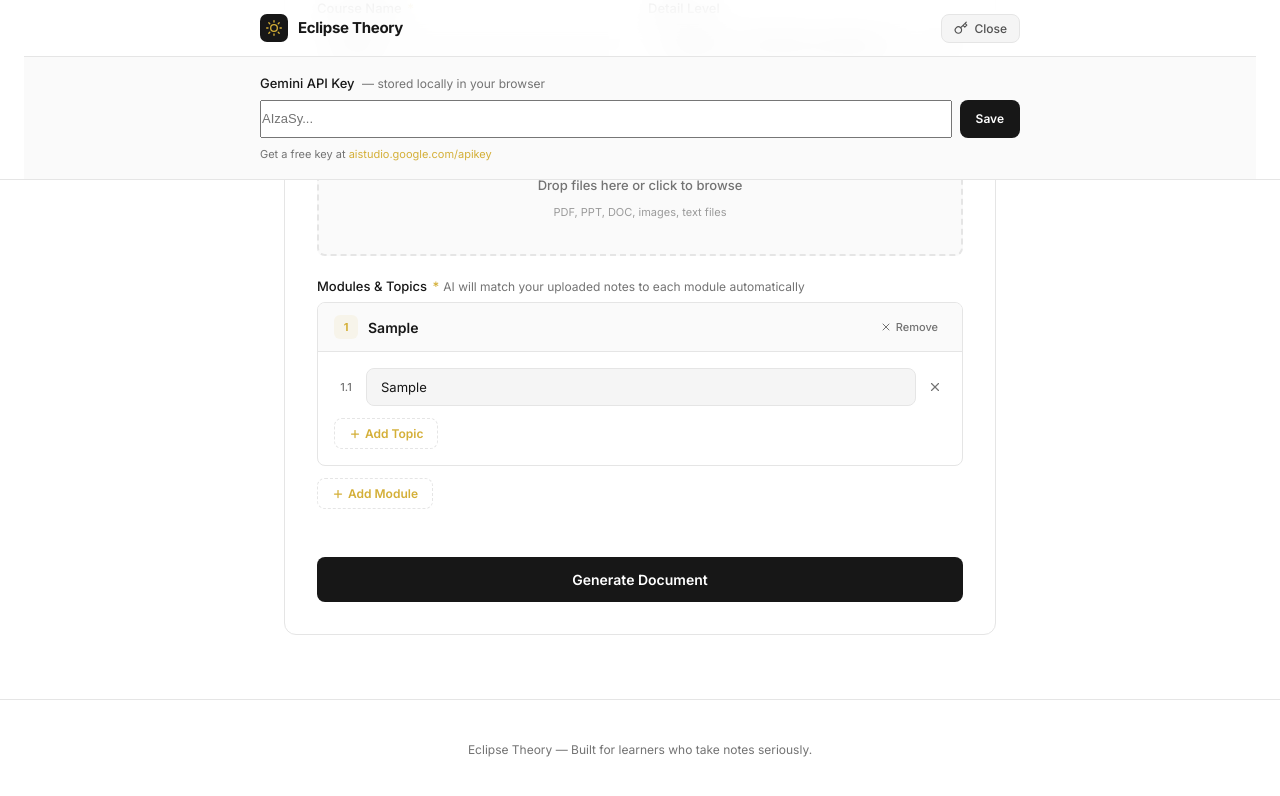
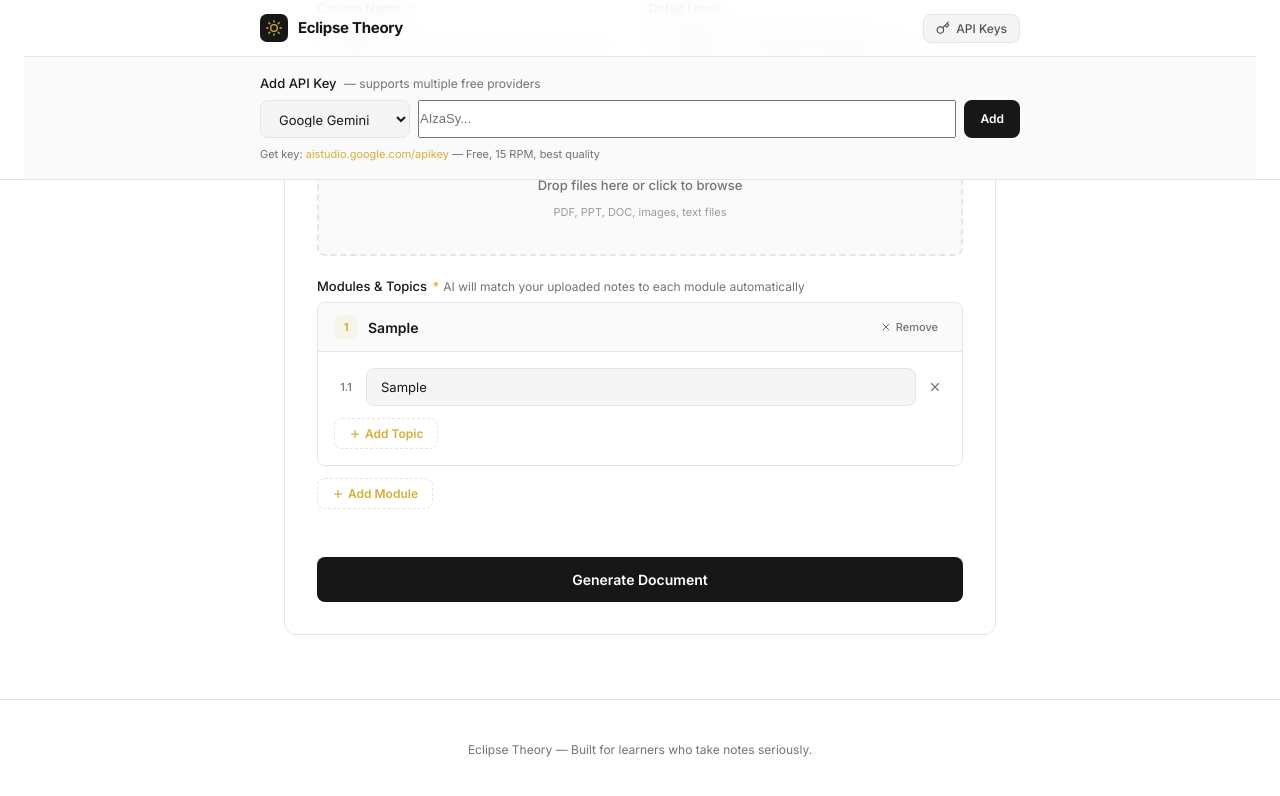
Before and after one commit to sameerreddy789/Eclipse_Theory, a Next.js app: page / in a window 1280 px wide. Both pictures are taken after typing "Sample", "Sample", "Sample" into the empty fields and a click on the button "Generate Document". Shown: the part 653-1449 px from the top of the page. Built offline with nearby package versions, Linux system fonts and the light colour scheme.

Commit message:
feat: multi-provider API key UI - dropdown to select Gemini/Groq/OpenRouter, key rotation per call, saved keys shown as chips

```diff
--- a/app/page.js
+++ b/app/page.js
@@ -2,7 +2,7 @@
 
 import { useState, useRef, useCallback, useEffect } from "react";
 import "./globals.css";
-import { callGemini, buildTopicPrompt, buildModulePrompt, buildGlossaryPrompt, buildRoutePrompt } from "./lib/gemini";
+import { callGemini, buildTopicPrompt, buildModulePrompt, buildGlossaryPrompt, buildRoutePrompt, PROVIDER_LIST } from "./lib/gemini";
 import { slugify, assembleMarkdown } from "./lib/markdown";
 import { processFiles, getFileIcon, formatFileSize } from "./lib/files";
 
@@ -23,9 +23,10 @@
 let nextTopicId = 0;
 
 export default function Home() {
-  const [apiKey, setApiKey] = useState("");
+  const [apiKeys, setApiKeys] = useState([]); // [{providerId, key}]
   const [showKeyInput, setShowKeyInput] = useState(false);
-  const [keySaved, setKeySaved] = useState(false);
+  const [newProvider, setNewProvider] = useState("gemini");
+  const [newKey, setNewKey] = useState("");
   const [courseName, setCourseName] = useState("");
   const [depth, setDepth] = useState("detailed");
   const [globalFiles, setGlobalFiles] = useState([]);
@@ -43,8 +44,10 @@
   const fileInputRef = useRef(null);
 
   useEffect(() => {
-    const saved = localStorage.getItem("eclipse-theory-api-key");
-    if (saved) { setApiKey(saved); setKeySaved(true); }
+    const saved = localStorage.getItem("eclipse-theory-keys-v2");
+    if (saved) {
+      try { const parsed = JSON.parse(saved); if (Array.isArray(parsed)) setApiKeys(parsed); } catch {}
+    }
   }, []);
 
   const showToast = useCallback((msg) => {
@@ -52,14 +55,27 @@
     setTimeout(() => setToast(""), 2200);
   }, []);
 
-  const saveApiKey = () => {
-    if (!apiKey.trim()) { showToast("Please enter an API key"); return; }
-    localStorage.setItem("eclipse-theory-api-key", apiKey.trim());
-    setKeySaved(true); setShowKeyInput(false); showToast("API key saved");
+  const addApiKey = () => {
+    if (!newKey.trim() || newKey.trim().length < 5) { showToast("Enter a valid API key"); return; }
+    const updated = [...apiKeys, { providerId: newProvider, key: newKey.trim() }];
+    setApiKeys(updated);
+    localStorage.setItem("eclipse-theory-keys-v2", JSON.stringify(updated));
+    setNewKey("");
+    const prov = PROVIDER_LIST.find((p) => p.id === newProvider);
+    showToast(`${prov?.name} key added (${updated.length} total)`);
   };
-  const clearApiKey = () => {
-    localStorage.removeItem("eclipse-theory-api-key");
-    setApiKey(""); setKeySaved(false); showToast("API key removed");
+  const removeApiKey = (idx) => {
+    const updated = apiKeys.filter((_, i) => i !== idx);
+    setApiKeys(updated);
+    localStorage.setItem("eclipse-theory-keys-v2", JSON.stringify(updated));
+    showToast("Key removed");
+  };
+  const keyIndexRef = useRef(0);
+  const getNextKey = () => {
+    if (apiKeys.length === 0) return null;
+    const entry = apiKeys[keyIndexRef.current % apiKeys.length];
+    keyIndexRef.current++;
+    return entry;
   };
 
   // Module/topic CRUD
@@ -92,8 +108,8 @@
 
   const handleSubmit = async (e) => {
     e.preventDefault();
-    const key = apiKey.trim();
-    if (!key) { setShowKeyInput(true); showToast("Please add your Gemini API key first"); return; }
+    if (apiKeys.length === 0) { setShowKeyInput(true); showToast("Add at least one API key first"); return; }
+    keyIndexRef.current = 0;
     if (!courseName.trim()) { showToast("Please enter a course name"); return; }
 
     const validModules = modules
@@ -150,7 +166,7 @@
       const moduleMetas = await Promise.all(
         validModules.map((m, mi) => {
           const ctx = moduleContextMap[mi] || { text: "", images: [] };
-          return callGemini(key, buildModulePrompt(m.name, m.topics, courseName.trim(), ctx.text), ctx.images)
+          return callGemini(getNextKey(), buildModulePrompt(m.name, m.topics, courseName.trim(), ctx.text), ctx.images)
             .then((r) => r || { overview: "", objectives: [], estimatedHours: 0, difficulty: "Medium", prerequisites: "None" });
         })
       );
@@ -168,7 +184,7 @@
         const results = await Promise.all(
           batch.map((job) => {
             const ctx = moduleContextMap[job.mi] || { text: "", images: [] };
-            return callGemini(key, buildTopicPrompt(job.topicName, job.moduleName, courseName.trim(), depth, ctx.text), ctx.images);
+            return callGemini(getNextKey(), buildTopicPrompt(job.topicName, job.moduleName, courseName.trim(), depth, ctx.text), ctx.images);
           })
         );
         batch.forEach((job, idx) => { topicDataMap[`${job.mi}-${job.ti}`] = results[idx]; });
@@ -180,7 +196,7 @@
       // Phase 3: Glossary
       setProgress("Generating glossary...");
       const allTopicNames = validModules.flatMap((m) => m.topics);
-      const glossaryData = await callGemini(key, buildGlossaryPrompt(courseName.trim(), allTopicNames))
+      const glossaryData = await callGemini(getNextKey(), buildGlossaryPrompt(courseName.trim(), allTopicNames))
         .then((r) => r || { terms: [] });
 
       // Phase 4: Assemble
@@ -268,23 +284,44 @@
             Eclipse Theory
           </div>
           <div className="nav-right">
-            {keySaved && !showKeyInput ? (
-              <button className="api-key-btn saved" onClick={() => setShowKeyInput(true)}><KeyIcon /> API Key ✓</button>
-            ) : (
-              <button className="api-key-btn" onClick={() => setShowKeyInput(!showKeyInput)}><KeyIcon /> {showKeyInput ? "Close" : "API Key"}</button>
-            )}
+            <button className={`api-key-btn ${apiKeys.length > 0 ? "saved" : ""}`} onClick={() => setShowKeyInput(!showKeyInput)}>
+              <KeyIcon /> {apiKeys.length > 0 ? `${apiKeys.length} Key${apiKeys.length > 1 ? "s" : ""}` : "API Keys"}
+            </button>
           </div>
         </div>
         {showKeyInput && (
           <div className="api-key-panel">
             <div className="api-key-panel-inner">
-              <label htmlFor="apiKeyInput">Gemini API Key <span className="hint">— stored locally in your browser</span></label>
+              <label>Add API Key <span className="hint">— supports multiple free providers</span></label>
               <div className="api-key-row">
-                <input type="password" id="apiKeyInput" placeholder="AIzaSy..." value={apiKey} onChange={(e) => setApiKey(e.target.value)} autoComplete="off" />
-                <button className="btn-save-key" onClick={saveApiKey}>Save</button>
-                {keySaved && <button className="btn-clear-key" onClick={clearApiKey}>Clear</button>}
+                <select style={{ width: 150, flexShrink: 0, height: 38, fontSize: 13, cursor: "pointer" }} value={newProvider} onChange={(e) => setNewProvider(e.target.value)}>
+                  {PROVIDER_LIST.map((p) => (
+                    <option key={p.id} value={p.id}>{p.name}</option>
+                  ))}
+                </select>
+                <input type="password" placeholder={PROVIDER_LIST.find((p) => p.id === newProvider)?.placeholder || "API key..."} value={newKey} onChange={(e) => setNewKey(e.target.value)} autoComplete="off" />
+                <button className="btn-save-key" onClick={addApiKey}>Add</button>
               </div>
-              <p className="api-key-hint">Get a free key at <a href="https://aistudio.google.com/apikey" target="_blank" rel="noopener noreferrer">aistudio.google.com/apikey</a></p>
+              <p className="api-key-hint">
+                Get key: <a href={PROVIDER_LIST.find((p) => p.id === newProvider)?.keyUrl} target="_blank" rel="noopener noreferrer">
+                  {PROVIDER_LIST.find((p) => p.id === newProvider)?.keyUrl?.replace("https://", "")}
+                </a>
+                {" — "}{PROVIDER_LIST.find((p) => p.id === newProvider)?.note}
+              </p>
+              {apiKeys.length > 0 && (
+                <div style={{ display: "flex", flexWrap: "wrap", gap: 6, marginTop: 10, paddingTop: 10, borderTop: "1px dashed var(--border)" }}>
+                  {apiKeys.map((k, i) => {
+                    const prov = PROVIDER_LIST.find((p) => p.id === k.providerId);
+                    return (
+                      <div key={i} style={{ display: "flex", alignItems: "center", gap: 6, background: "var(--bg-input)", border: "1px solid var(--border)", borderRadius: 6, padding: "4px 6px 4px 8px", fontSize: 11 }}>
+                        <span style={{ fontWeight: 600, color: "var(--accent)", fontSize: 10 }}>{prov?.name || k.providerId}</span>
+                        <span style={{ color: "var(--text-dim)", fontFamily: "monospace", fontSize: 10 }}>...{k.key.slice(-6)}</span>
+                        <button className="btn-remove" style={{ padding: 2 }} onClick={() => removeApiKey(i)}><XIcon /></button>
+                      </div>
+                    );
+                  })}
+                </div>
+              )}
             </div>
           </div>
         )}
@@ -296,8 +333,8 @@
         <div className="hero-pills">
           <span className="pill"><span className="pill-dot" /> AI-powered</span>
           <span className="pill"><span className="pill-dot" /> Upload notes</span>
+          <span className="pill"><span className="pill-dot" /> Multi-provider</span>
           <span className="pill"><span className="pill-dot" /> PDF export</span>
-          <span className="pill"><span className="pill-dot" /> Gemini 2.0 Flash</span>
         </div>
       </section>
 
```
Also changed, not shown: app/lib/gemini.js.
